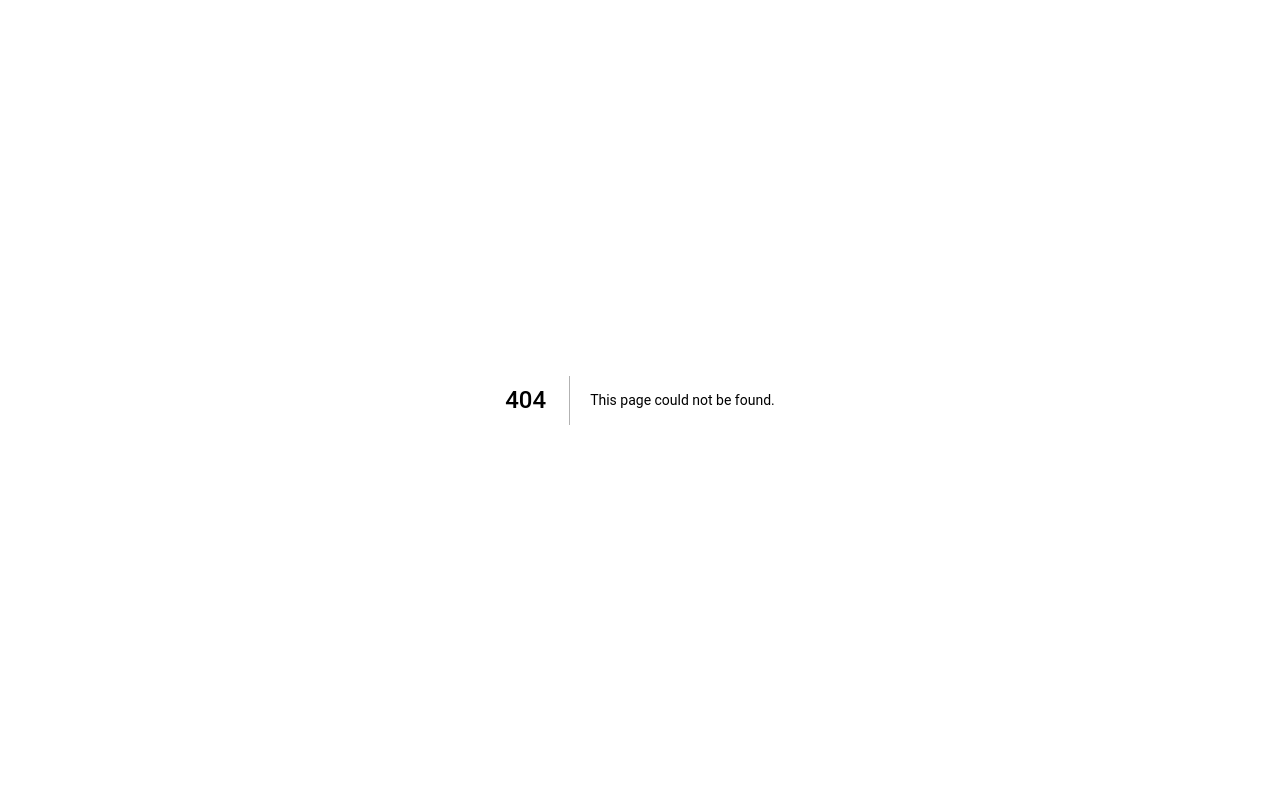
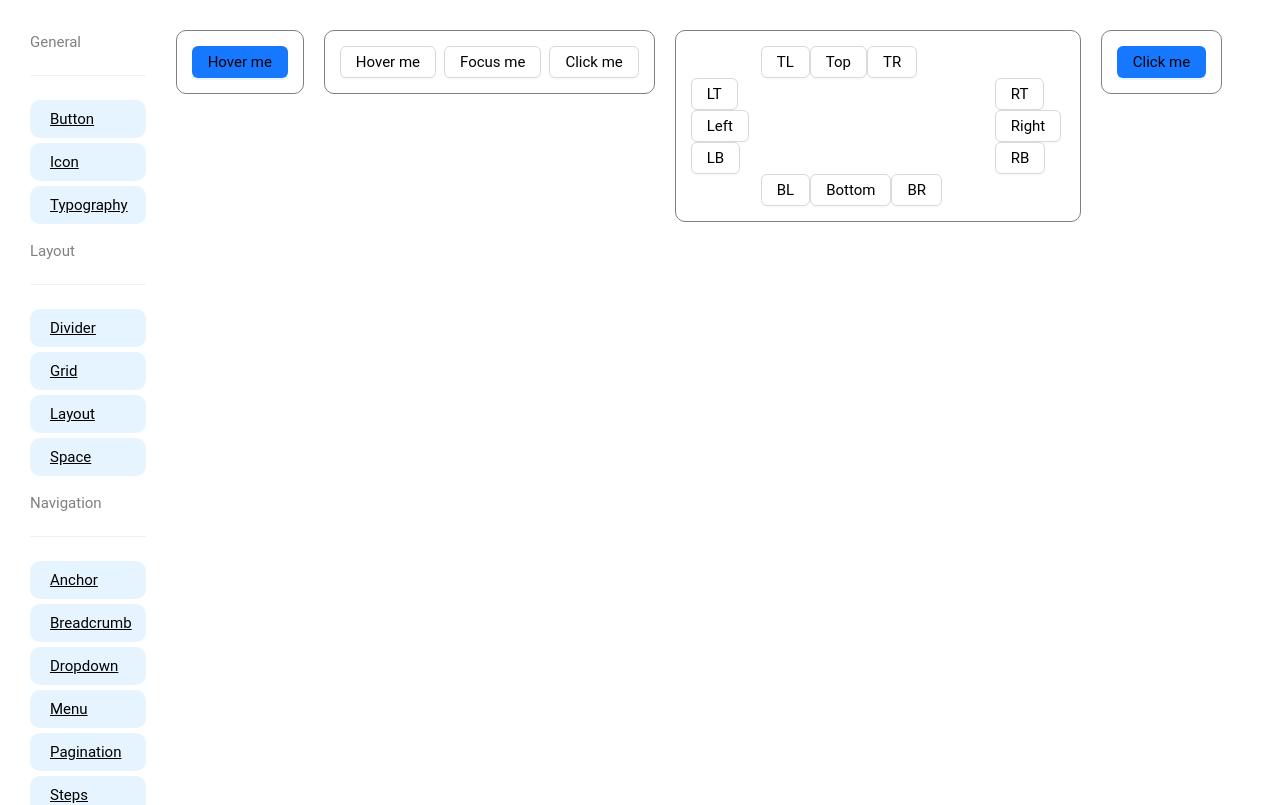
Before and after one commit to Pallab6Sense/AntD-Components, a Next.js app: page /popover in a window 1280 px wide. Before the commit this address had no page. Shown: the top 805 px of the page. Built offline with nearby package versions, Linux system fonts and the light colour scheme.

Commit message:
Popover done 2:15 pm

```diff
--- a/Components/Navigation.js
+++ b/Components/Navigation.js
@@ -134,6 +134,9 @@ const Navigation = () => {
             <li>
               <Link href="/image">Image</Link>
             </li>
+            <li>
+              <Link href="/popover">Popover</Link>
+            </li>
 
           </div>
         </ul>
--- /dev/null
+++ b/pages/popover.js
@@ -0,0 +1,238 @@
+import Navigation from '@/Components/Navigation';
+import { Button, Popover, Space } from 'antd';
+import { useState } from 'react';
+const content = (
+  <div>
+    <p>Content</p>
+    <p>Content</p>
+  </div>
+);
+
+const buttonWidth = 70;
+const text = <span>Title</span>;
+
+const Pop_over = () => {
+  const [open, setOpen] = useState(false);
+  //   const hide = () => {
+  //     setOpen(false);
+  //   };
+  const handleOpenChange = (newOpen) => {
+    setOpen(newOpen);
+  };
+
+  const [clicked, setClicked] = useState(false);
+  const [hovered, setHovered] = useState(false);
+  const hide = () => {
+    setClicked(false);
+    setHovered(false);
+  };
+  const handleHoverChange = (open) => {
+    setHovered(open);
+    setClicked(false);
+  };
+  const handleClickChange = (open) => {
+    setHovered(false);
+    setClicked(open);
+  };
+  const hoverContent = <div>This is hover content.</div>;
+  const clickContent = <div>This is click content.</div>;
+  return (
+    <>
+      <div className="container">
+        <Navigation></Navigation>
+
+        <div className="popoverContainer">
+          <div className="popoverExample1">
+            <Popover content={content} title="Title">
+              <Button type="primary">Hover me</Button>
+            </Popover>
+          </div>
+
+          <div className="popoverExample2">
+            <Space wrap>
+              <Popover content={content} title="Title" trigger="hover">
+                <Button>Hover me</Button>
+              </Popover>
+              <Popover content={content} title="Title" trigger="focus">
+                <Button>Focus me</Button>
+              </Popover>
+              <Popover content={content} title="Title" trigger="click">
+                <Button>Click me</Button>
+              </Popover>
+            </Space>
+          </div>
+
+          <div className="popoverExample3">
+            <div
+              style={{
+                marginLeft: buttonWidth,
+                whiteSpace: 'nowrap',
+              }}
+            >
+              <Popover
+                placement="topLeft"
+                title={text}
+                content={content}
+                trigger="click"
+              >
+                <Button>TL</Button>
+              </Popover>
+              <Popover
+                placement="top"
+                title={text}
+                content={content}
+                trigger="click"
+              >
+                <Button>Top</Button>
+              </Popover>
+              <Popover
+                placement="topRight"
+                title={text}
+                content={content}
+                trigger="click"
+              >
+                <Button>TR</Button>
+              </Popover>
+            </div>
+            <div
+              style={{
+                width: buttonWidth,
+                float: 'left',
+              }}
+            >
+              <Popover
+                placement="leftTop"
+                title={text}
+                content={content}
+                trigger="click"
+              >
+                <Button>LT</Button>
+              </Popover>
+              <Popover
+                placement="left"
+                title={text}
+                content={content}
+                trigger="click"
+              >
+                <Button>Left</Button>
+              </Popover>
+              <Popover
+                placement="leftBottom"
+                title={text}
+                content={content}
+                trigger="click"
+              >
+                <Button>LB</Button>
+              </Popover>
+            </div>
+            <div
+              style={{
+                width: buttonWidth,
+                marginLeft: buttonWidth * 4 + 24,
+              }}
+            >
+              <Popover
+                placement="rightTop"
+                title={text}
+                content={content}
+                trigger="click"
+              >
+                <Button>RT</Button>
+              </Popover>
+              <Popover
+                placement="right"
+                title={text}
+                content={content}
+                trigger="click"
+              >
+                <Button>Right</Button>
+              </Popover>
+              <Popover
+                placement="rightBottom"
+                title={text}
+                content={content}
+                trigger="click"
+              >
+                <Button>RB</Button>
+              </Popover>
+            </div>
+            <div
+              style={{
+                marginLeft: buttonWidth,
+                clear: 'both',
+                whiteSpace: 'nowrap',
+              }}
+            >
+              <Popover
+                placement="bottomLeft"
+                title={text}
+                content={content}
+                trigger="click"
+              >
+                <Button>BL</Button>
+              </Popover>
+              <Popover
+                placement="bottom"
+                title={text}
+                content={content}
+                trigger="click"
+              >
+                <Button>Bottom</Button>
+              </Popover>
+              <Popover
+                placement="bottomRight"
+                title={text}
+                content={content}
+                trigger="click"
+              >
+                <Button>BR</Button>
+              </Popover>
+            </div>
+          </div>
+
+          <div className="popoverExample4">
+            <Popover
+              content={<a onClick={hide}>Close</a>}
+              title="Title"
+              trigger="click"
+              open={open}
+              onOpenChange={handleOpenChange}
+            >
+              <Button type="primary">Click me</Button>
+            </Popover>
+          </div>
+
+          <div className="popoverExample5">
+            <Popover
+              style={{
+                width: 500,
+              }}
+              content={hoverContent}
+              title="Hover title"
+              trigger="hover"
+              open={hovered}
+              onOpenChange={handleHoverChange}
+            >
+              <Popover
+                content={
+                  <div>
+                    {clickContent}
+                    <a onClick={hide}>Close</a>
+                  </div>
+                }
+                title="Click title"
+                trigger="click"
+                open={clicked}
+                onOpenChange={handleClickChange}
+              >
+                <Button>Hover and click / 悬停并单击</Button>
+              </Popover>
+            </Popover>
+          </div>
+        </div>
+      </div>
+    </>
+  );
+};
+
+export default Pop_over;
--- a/styles/globals.scss
+++ b/styles/globals.scss
@@ -695,3 +695,26 @@ li {
 .imageExample4{
   @include divStyle()
 }
+.popoverContainer{
+  @include componentContainer()
+}
+
+.popoverExample1,
+.popoverExample2,
+.popoverExample3,
+.popoverExample4,
+.popoverExample5{
+  @include divStyle()
+}
+#components-popover-demo-placement .ant-btn {
+  margin-left: 0;
+  margin-right: 8px;
+  margin-bottom: 8px;
+  width: 70px;
+  text-align: center;
+  padding: 0;
+}
+#components-popover-demo-placement .ant-btn {
+  margin-left: 8px;
+  margin-right: 0;
+}
```
